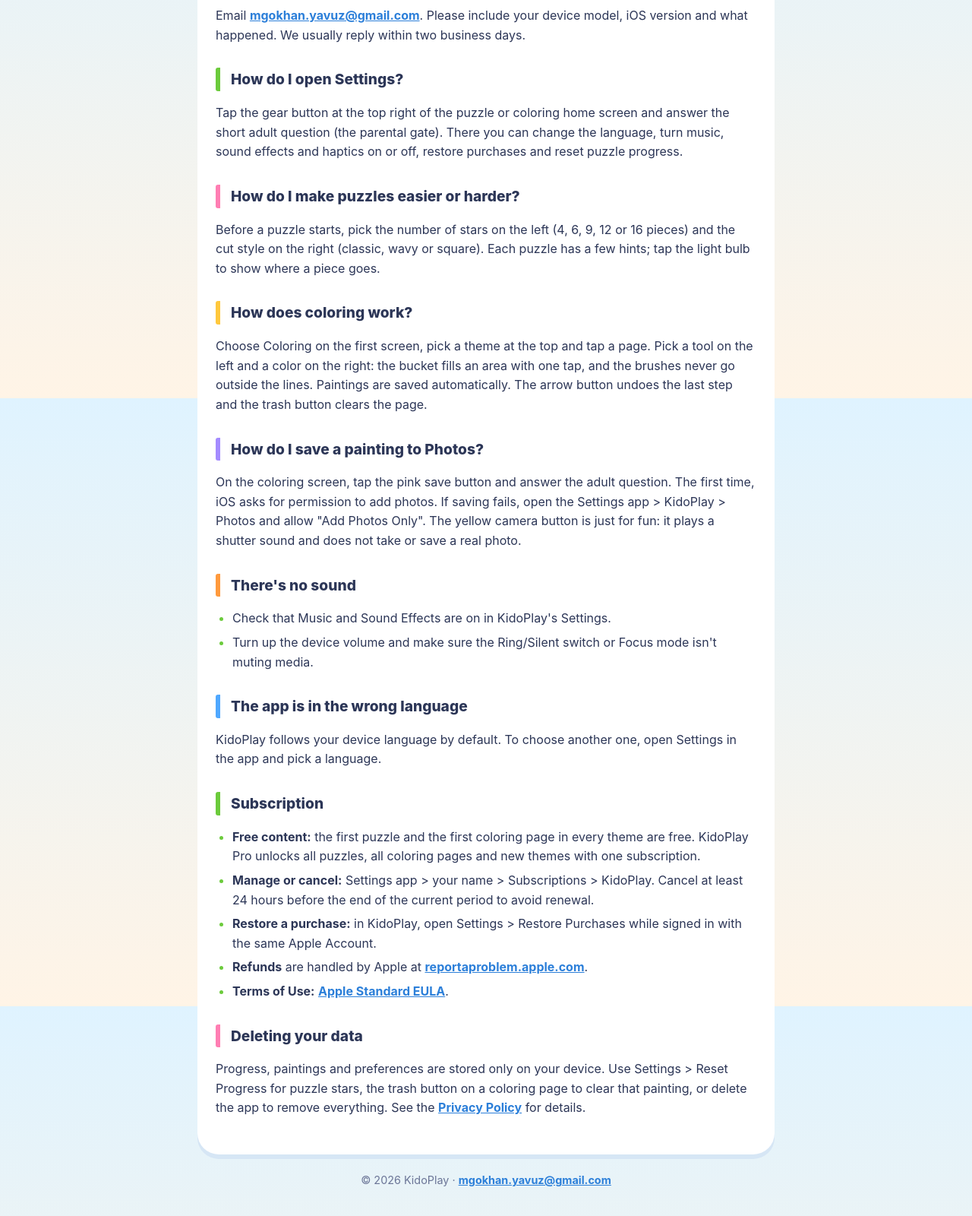
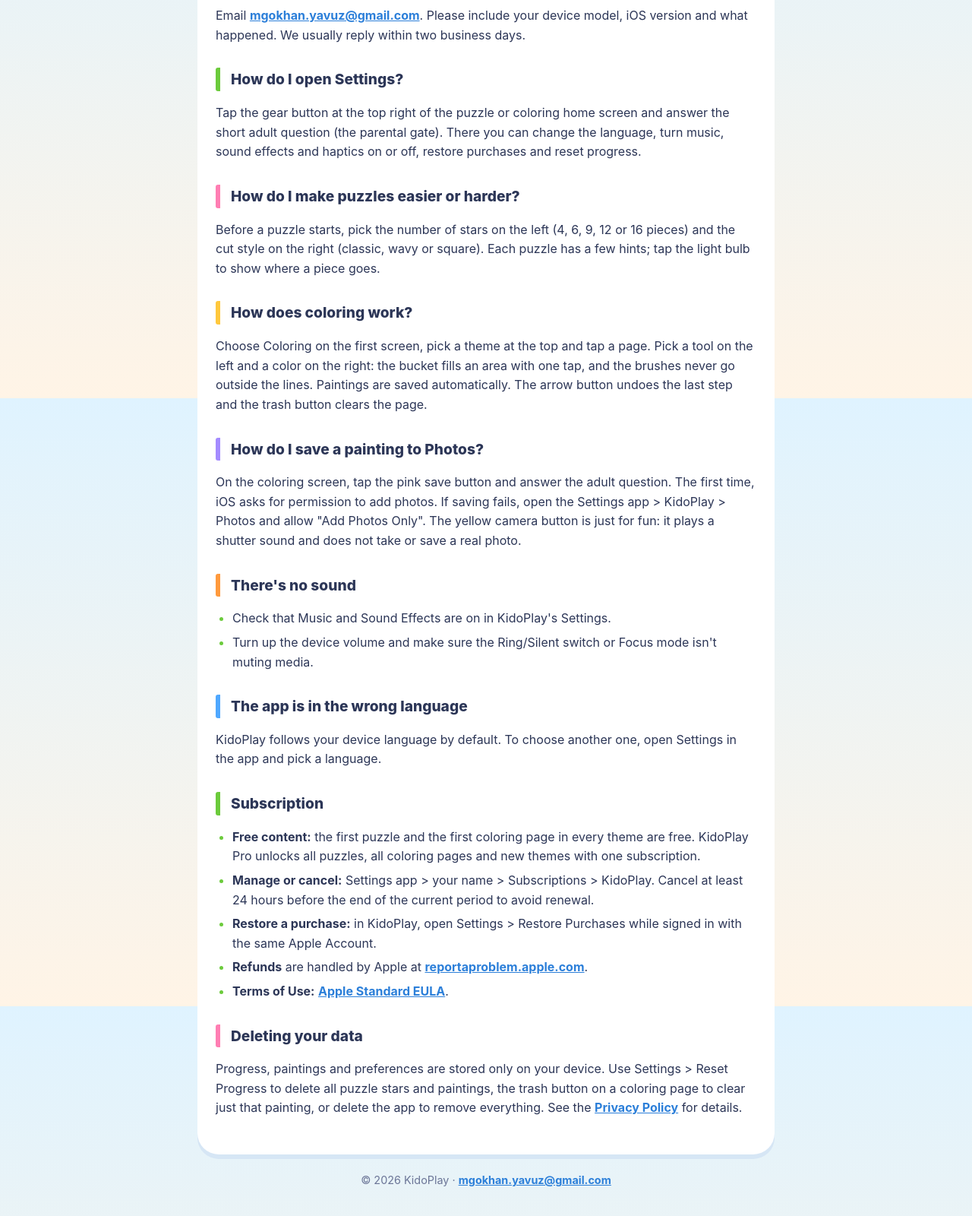
Before and after one commit to mgokhanyavuz/kidopuzzle-legal, a plain HTML site: page support.html in a window 1280 px wide. Shown: the part 276-1876 px from the top of the page at 76% size. Drawn offline with Linux system fonts and the light colour scheme.

Commit message:
Reset Progress now also deletes paintings
Co-Authored-By: Claude Fable 5.2 <noreply@anthropic.com>

```diff
--- a/support.html
+++ b/support.html
@@ -62,7 +62,7 @@
 <p>Email <a href="mailto:mgokhan.yavuz@gmail.com?subject=KidoPlay%20support">mgokhan.yavuz@gmail.com</a>. Please include your device model, iOS version and what happened. We usually reply within two business days.</p>
 
 <h2>How do I open Settings?</h2>
-<p>Tap the gear button at the top right of the puzzle or coloring home screen and answer the short adult question (the parental gate). There you can change the language, turn music, sound effects and haptics on or off, restore purchases and reset puzzle progress.</p>
+<p>Tap the gear button at the top right of the puzzle or coloring home screen and answer the short adult question (the parental gate). There you can change the language, turn music, sound effects and haptics on or off, restore purchases and reset progress.</p>
 
 <h2>How do I make puzzles easier or harder?</h2>
 <p>Before a puzzle starts, pick the number of stars on the left (4, 6, 9, 12 or 16 pieces) and the cut style on the right (classic, wavy or square). Each puzzle has a few hints; tap the light bulb to show where a piece goes.</p>
@@ -92,7 +92,7 @@
 </ul>
 
 <h2>Deleting your data</h2>
-<p>Progress, paintings and preferences are stored only on your device. Use Settings &gt; Reset Progress for puzzle stars, the trash button on a coloring page to clear that painting, or delete the app to remove everything. See the <a href="privacy.html">Privacy Policy</a> for details.</p>
+<p>Progress, paintings and preferences are stored only on your device. Use Settings &gt; Reset Progress to delete all puzzle stars and paintings, the trash button on a coloring page to clear just that painting, or delete the app to remove everything. See the <a href="privacy.html">Privacy Policy</a> for details.</p>
 </main>
 <footer>© 2026 KidoPlay · <a href="mailto:mgokhan.yavuz@gmail.com">mgokhan.yavuz@gmail.com</a></footer>
 </body>
```
Also changed, not shown: privacy.html (+1 -1 lines).
